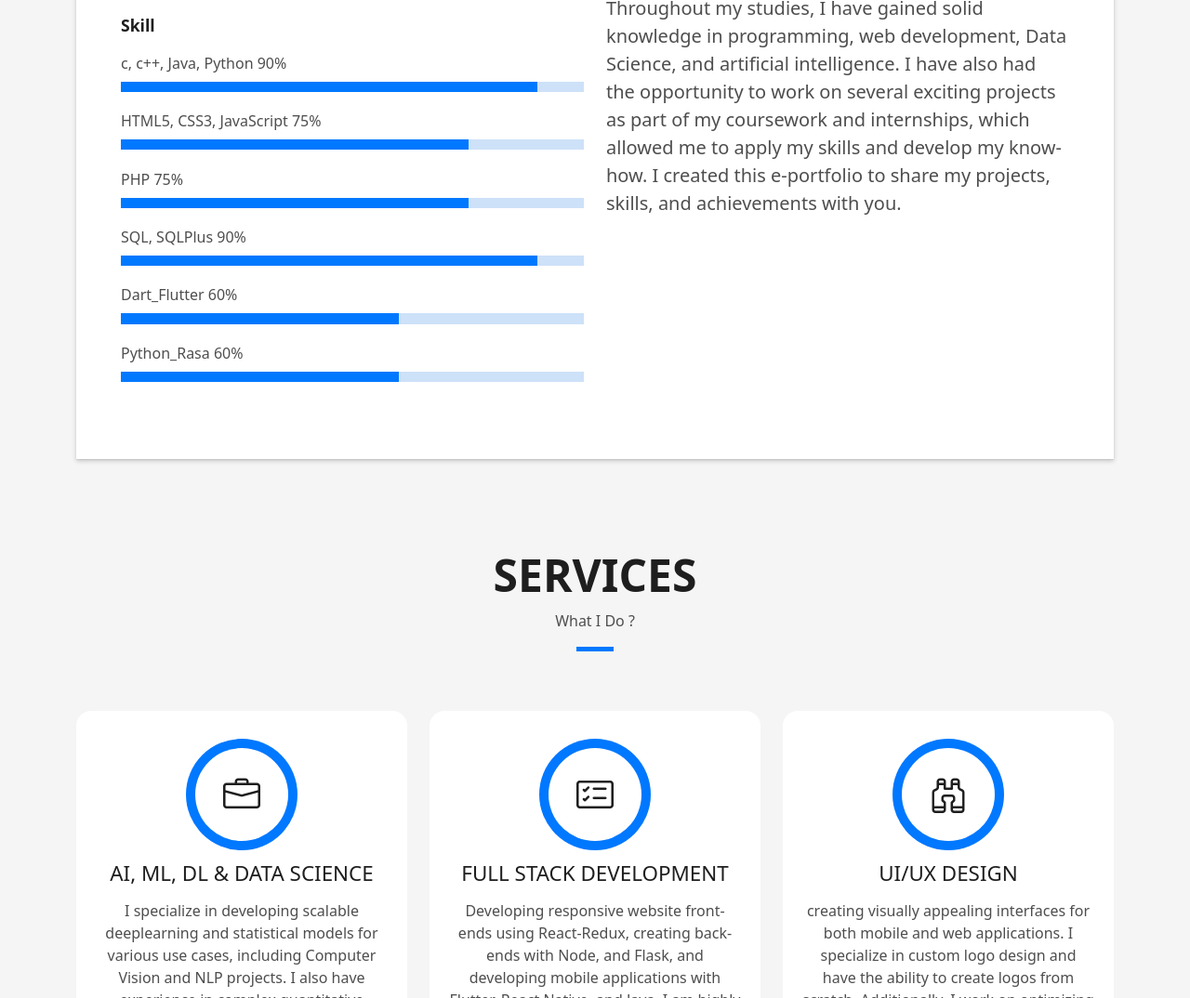
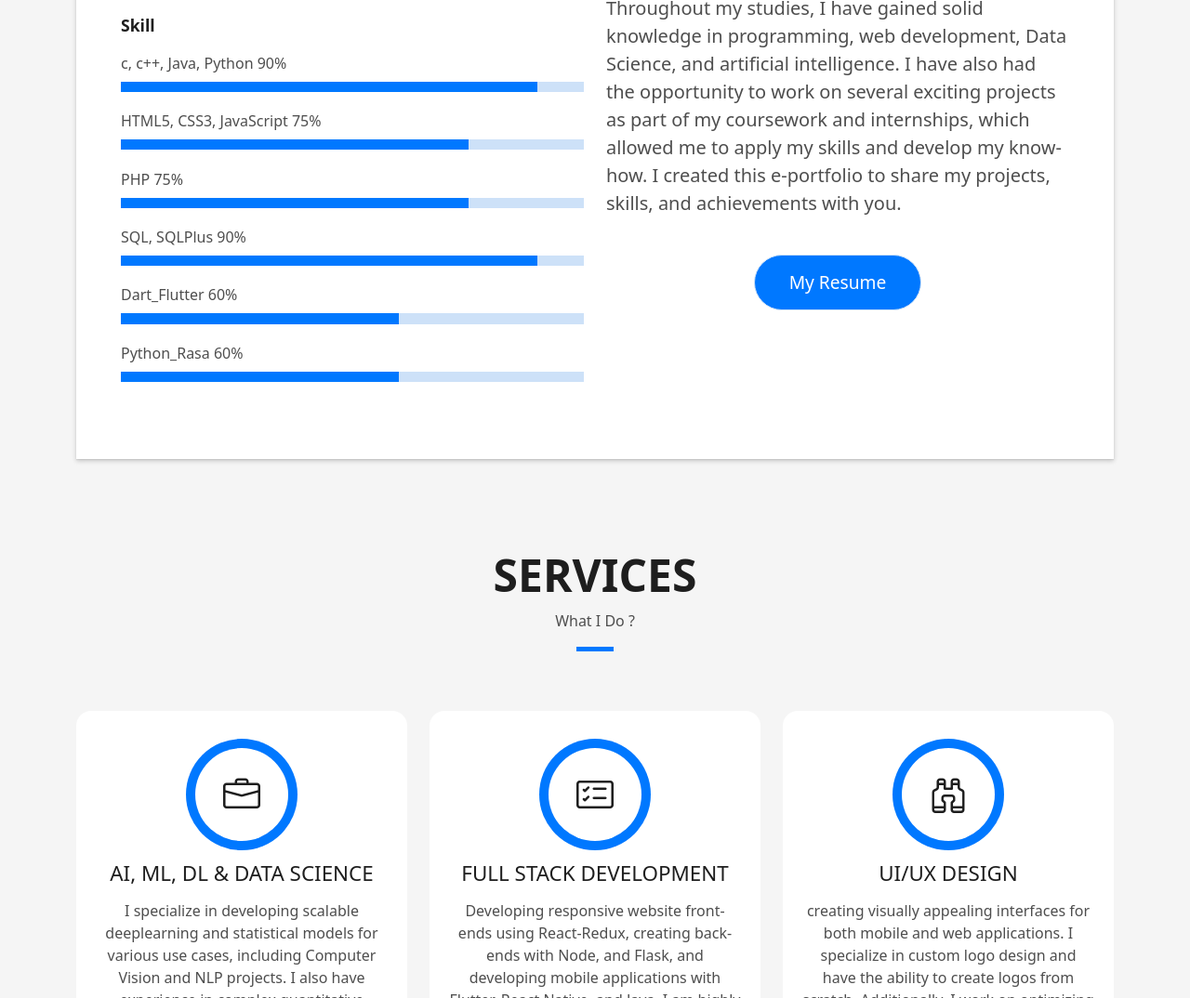
Before and after one commit to Nafia-Salma/Eportfolio, a plain HTML site: page index.html in a window 1280 px wide. Shown: the part 1140-2214 px from the top of the page at 93% size. Drawn offline with Linux system fonts and the light colour scheme.

Commit message:
Add Resume

```diff
--- a/assets/js/main.js
+++ b/assets/js/main.js
@@ -5,6 +5,8 @@
 * Author: BootstrapMade.com
 * License: https://bootstrapmade.com/license/
 */
+
+
 (function() {
   "use strict";
 
--- a/index.html
+++ b/index.html
@@ -159,6 +159,12 @@
                       Nulla porttitor accumsan
                       tincidunt. Mauris blandit aliquet elit, eget tincidunt nibh pulvinar a.-->
                     </p>
+                  </div>
+                  <br>
+                  <div class="col-md-12 text-center">
+                    <a href="assets\img\nafia salma.pdf" target="_blank">
+                      <button class="button button-a button-big button-rouded">My Resume</button>
+                    </a>
                   </div>
                 </div>
               </div>
```
Also changed, not shown: assets/img/cv.png (added), 1 other file.
